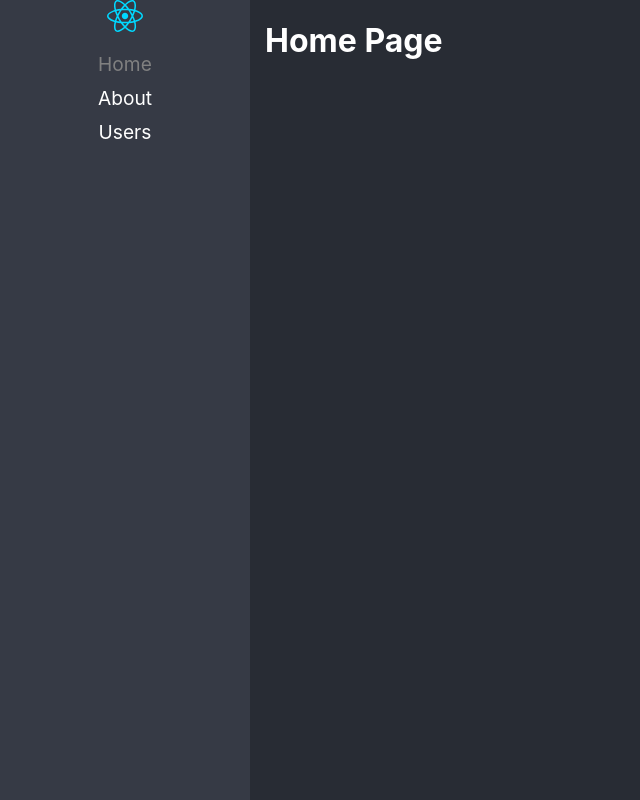
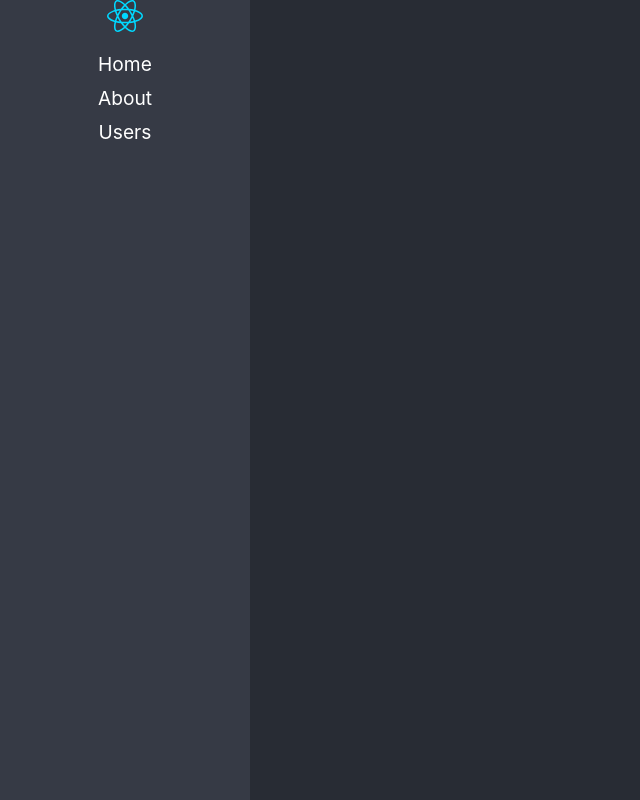
Before and after one commit to juanknetz/react-adv, a React (Vite) app: page /home in a window 1280 px wide. Shown: the whole page, without its empty margins (0-640 px from the left). Built offline with nearby package versions, Linux system fonts and the light colour scheme.

Commit message:
Components Lazy agregados

```diff
--- /dev/null
+++ b/src/01-lazyload/pages/LazyPage1.tsx
@@ -0,0 +1,5 @@
+const LazyPage1 = () => {
+  return <h1>LazyPage 1</h1>;
+};
+
+export default LazyPage1;
--- /dev/null
+++ b/src/01-lazyload/pages/LazyPage2.tsx
@@ -0,0 +1,5 @@
+const LazyPage2 = () => {
+  return <h1>LazyPage 2</h1>;
+};
+
+export default LazyPage2;
--- /dev/null
+++ b/src/01-lazyload/pages/LazyPage3.tsx
@@ -0,0 +1,5 @@
+const LazyPage3 = () => {
+  return <h1>LazyPage 3</h1>;
+};
+
+export default LazyPage3;
--- /dev/null
+++ b/src/01-lazyload/pages/index.ts
@@ -0,0 +1,3 @@
+export { default as LazyPage1 } from "./LazyPage1";
+export { default as LazyPage2 } from "./LazyPage2";
+export { default as LazyPage3 } from "./LazyPage3";
--- a/src/routes/Navigation.tsx
+++ b/src/routes/Navigation.tsx
@@ -1,6 +1,13 @@
-import { BrowserRouter, NavLink, Routes, Route, Navigate } from "react-router-dom";
+import {
+  BrowserRouter,
+  NavLink,
+  Routes,
+  Route,
+  Navigate,
+} from "react-router-dom";
 
 import logo from "../assets/react.svg";
+import { LazyPage1, LazyPage2, LazyPage3 } from "../01-lazyload/pages";
 
 const Navigation = () => {
   return (
@@ -11,23 +18,38 @@ const Navigation = () => {
             <img src={logo} alt="React Logo" />
             <ul>
               <li>
-                <NavLink to="/home" className={({isActive}) => isActive ? 'nav-active' : ''}>Home</NavLink>
+                <NavLink
+                  to="/lazy1"
+                  className={({ isActive }) => (isActive ? "nav-active" : "")}
+                >
+                  Home
+                </NavLink>
               </li>
               <li>
-                <NavLink to="/about" className={({isActive}) => isActive ? 'nav-active' : ''}>About</NavLink>
+                <NavLink
+                  to="/lazy2"
+                  className={({ isActive }) => (isActive ? "nav-active" : "")}
+                >
+                  About
+                </NavLink>
               </li>
               <li>
-                <NavLink to="/users" className={({isActive}) => isActive ? 'nav-active' : ''}>Users</NavLink>
+                <NavLink
+                  to="/lazy3"
+                  className={({ isActive }) => (isActive ? "nav-active" : "")}
+                >
+                  Users
+                </NavLink>
               </li>
             </ul>
           </nav>
 
           <Routes>
-            <Route path="about" element={<h1>About Page</h1>} />
-            <Route path="users" element={<h1>Users Page</h1>} />
-            <Route path="home" element={<h1>Home Page</h1>} />
+            <Route path="lazy1" element={<LazyPage1 />} />
+            <Route path="lazy2" element={<LazyPage2 />} />
+            <Route path="lazy3" element={<LazyPage3 />} />
 
-            <Route path="/*" element={<Navigate to="/home" replace/>} />
+            <Route path="/*" element={<Navigate to="/home" replace />} />
           </Routes>
         </div>
       </BrowserRouter>
```
